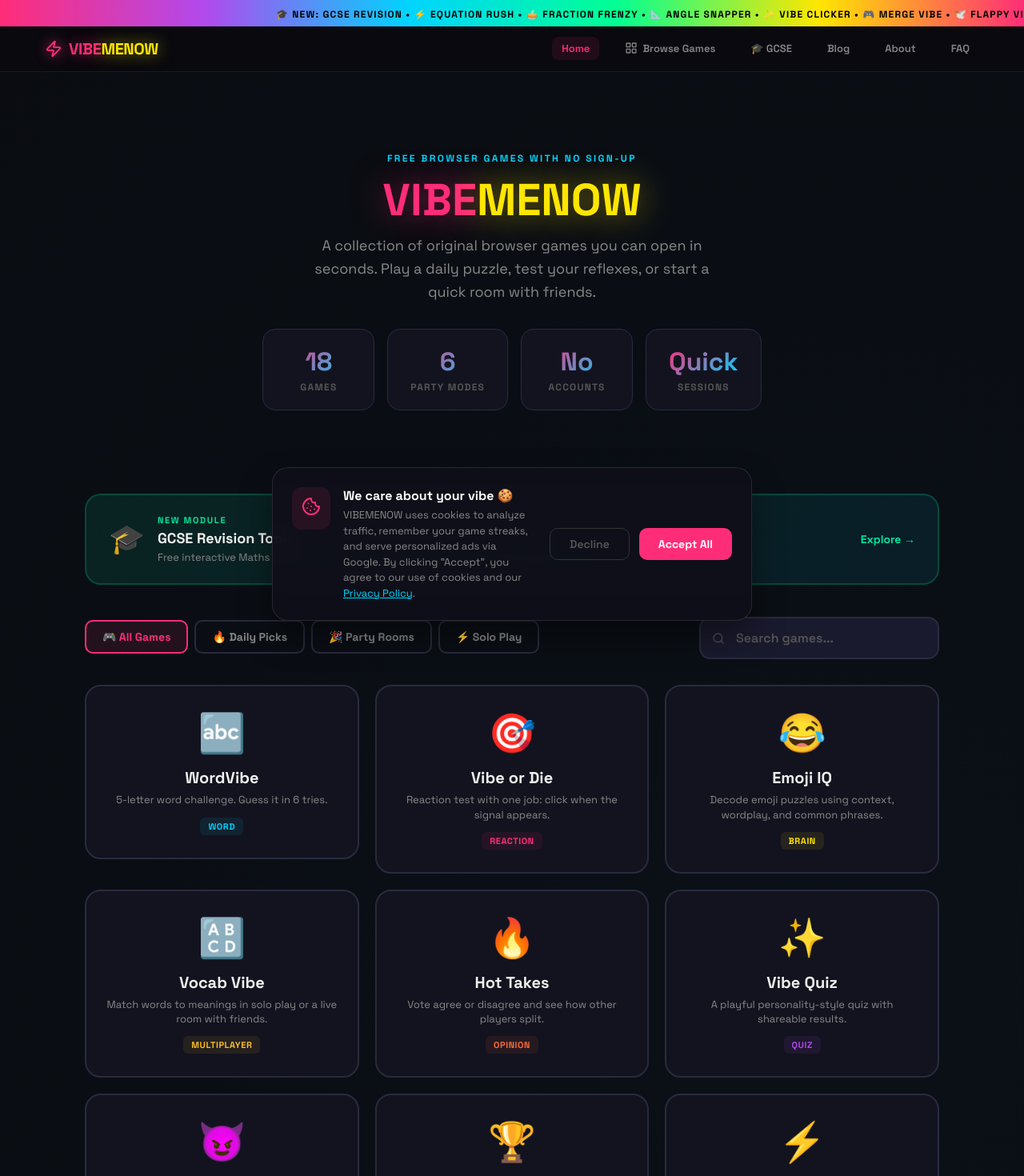
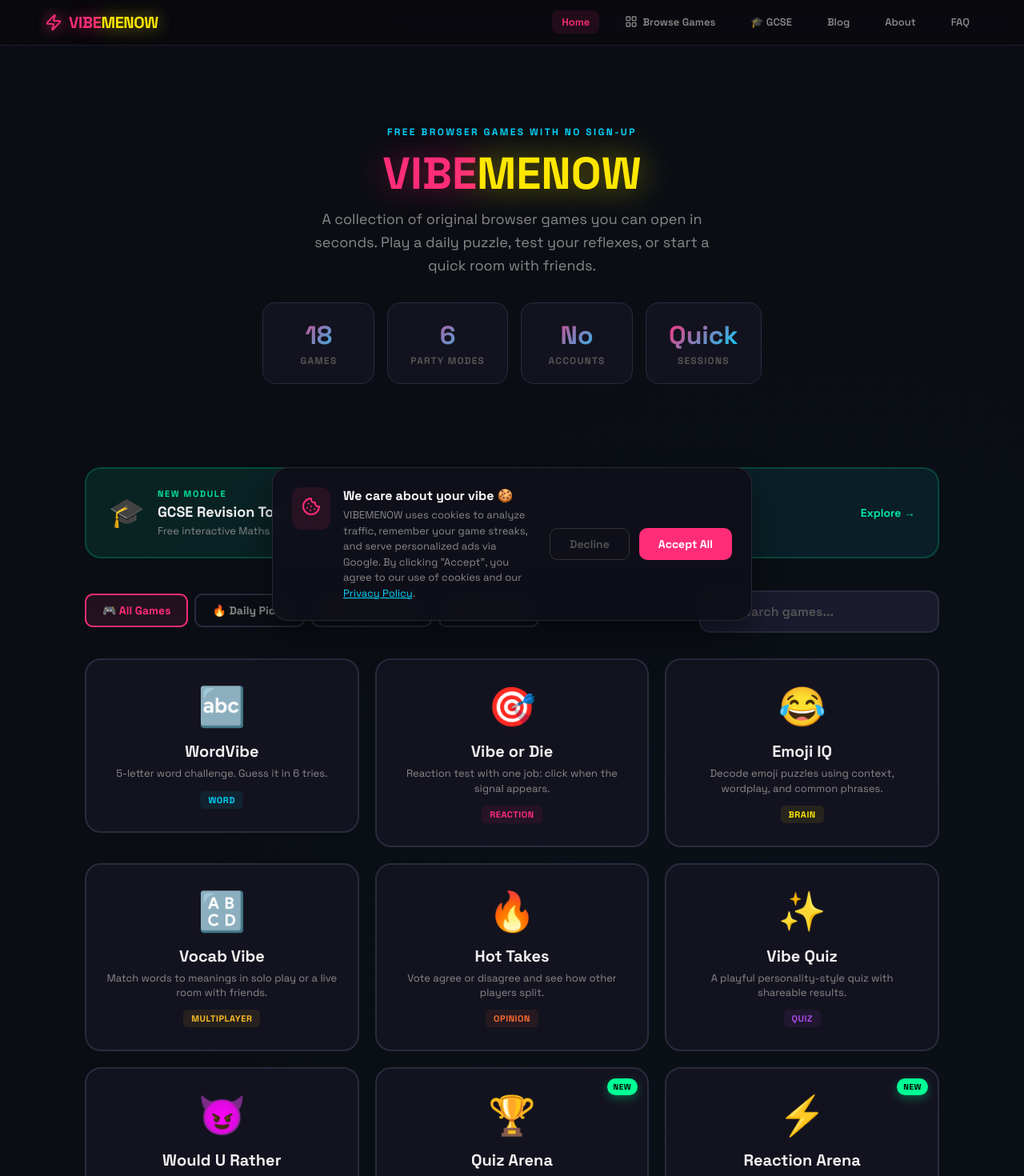
Before and after one commit to Ragskrp/vibe-check-enhanced, a Next.js app: page / in a window 1280 px wide. Shown: the top 1470 px of the page at 80% size. Built offline with nearby package versions, Linux system fonts and the light colour scheme.

Commit message:
Remove scrolling ticker, add 'New' game badges, and update About page with publisher photo and bio

```diff
--- a/app/components/HomeContent.js
+++ b/app/components/HomeContent.js
@@ -75,7 +75,8 @@ const GAMES = [
     path: '/quiz-arena',
     tag: 'Multiplayer',
     color: '#00d4ff',
-    category: 'multiplayer'
+    category: 'multiplayer',
+    isNew: true
   },
   {
     emoji: '⚡',
@@ -84,7 +85,8 @@ const GAMES = [
     path: '/reaction-arena',
     tag: 'Multiplayer',
     color: '#ff2d78',
-    category: 'multiplayer'
+    category: 'multiplayer',
+    isNew: true
   },
   {
     emoji: '👁️',
@@ -120,7 +122,8 @@ const GAMES = [
     path: '/drawing-dash',
     tag: 'Multiplayer',
     color: '#00d4ff',
-    category: 'multiplayer'
+    category: 'multiplayer',
+    isNew: true
   },
   {
     emoji: '🌍',
@@ -358,6 +361,26 @@ export default function HomeContent() {
                   >
                     {game.tag}
                   </span>
+                  {game.isNew && (
+                    <span
+                      style={{
+                        position: 'absolute',
+                        top: '12px',
+                        right: '12px',
+                        background: '#00ff94',
+                        color: '#000',
+                        fontSize: '10px',
+                        fontWeight: 900,
+                        padding: '4px 8px',
+                        borderRadius: '999px',
+                        textTransform: 'uppercase',
+                        letterSpacing: '0.05em',
+                        boxShadow: '0 4px 12px rgba(0, 255, 148, 0.3)'
+                      }}
+                    >
+                      New
+                    </span>
+                  )}
                 </div>
               </Link>
             ))
--- a/app/components/SiteLayout.js
+++ b/app/components/SiteLayout.js
@@ -71,12 +71,7 @@ export default function SiteLayout({ children }) {
         type="application/ld+json"
         dangerouslySetInnerHTML={{ __html: JSON.stringify(breadcrumbJsonLd) }}
       />
-      {/* Animated Ticker */}
-      <div className="ticker-wrap">
-        <span className="ticker-text">
-          🎓 NEW: GCSE REVISION • ⚡ EQUATION RUSH • 🥧 FRACTION FRENZY • 📐 ANGLE SNAPPER • ✨ VIBE CLICKER • 🎮 MERGE VIBE • 🕊️ FLAPPY VIBE • 🔨 WHACK-A-VIBE • 🔥 NEW DAILY WORD DROP • ✨ TAKE THE VIBE QUIZ • 😈 WOULD U RATHER • 🎯 VIBE OR DIE • 😂 EMOJI IQ • 🔥 HOT TAKES • ⚡ REACTION ARENA • 👁️ ODD ONE OUT • 🧠 MEMORY ARENA • 🗳️ POLL PARTY • 🎨 DRAWING DASH • 🌍 GEO GUESSER • SHARE YOUR SCORE •
-        </span>
-      </div>
+      {/* Ticker removed as requested */}
 
       {/* Sticky Header */}
       <header className="site-header">
@@ -185,8 +180,8 @@ export default function SiteLayout({ children }) {
           </div>
           <div style={{ marginTop: '12px', fontSize: '12px', color: 'rgba(255,255,255,0.45)' }}>
             Publisher: VIBEMENOW • Contact:{' '}
-            <a href="mailto:ragskrpreddy@gmail.com" style={{ color: '#00d4ff', textDecoration: 'underline' }}>
-              ragskrpreddy@gmail.com
+            <a href="mailto:support@vibemenow.uk" style={{ color: '#00d4ff', textDecoration: 'underline' }}>
+              support@vibemenow.uk
             </a>
           </div>
           <div style={{ marginTop: '16px', fontSize: '12px', color: 'rgba(255,255,255,0.25)' }}>
```
Also changed, not shown: app/about/page.js (+41 -7 lines), public/publisher.jpg (added).
